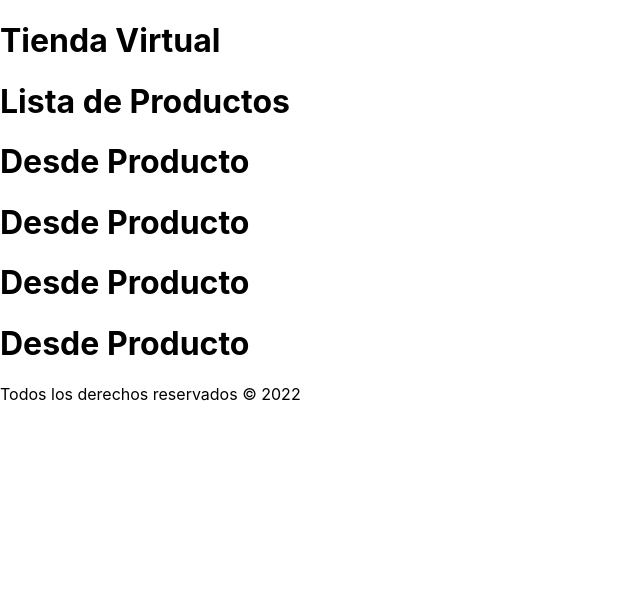
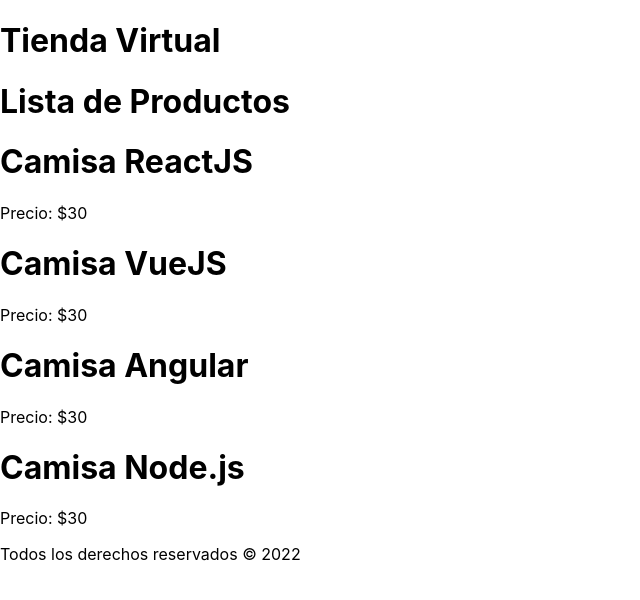
Before and after one commit to rdiazca/basicosreact, a React (Create React App) app: page / in a window 1280 px wide. Shown: the top 600 px of the page, without its empty margins (0-640 px from the left). Built offline with nearby package versions, Linux system fonts and the light colour scheme.

Commit message:
Mostrar contenido en el componente

```diff
--- a/src/components/ListaProductos.js
+++ b/src/components/ListaProductos.js
@@ -4,22 +4,22 @@ import Producto from "./Producto";
 class ListaProductos extends Component {
     state = {
         productos : [
-            { id : 1, name : "Camisa ReactJS", precio: 30 },
-            { id : 2, name : "Camisa VueJS", precio: 30 },
-            { id : 3, name : "Camisa Angular", precio: 30 },
-            { id : 4, name : "Camisa Node.js", precio: 30 }
+            { id : 1, nombre : "Camisa ReactJS", precio: 30 },
+            { id : 2, nombre : "Camisa VueJS", precio: 30 },
+            { id : 3, nombre : "Camisa Angular", precio: 30 },
+            { id : 4, nombre : "Camisa Node.js", precio: 30 }
         ]
     }
     render() {
 
-        const {productos} = this.state;
+        const productos = this.state.productos;
 
         return (
             <Fragment>
             <h1>Lista de Productos</h1>
             {productos.map(producto => (
                 <Producto
-                    key={producto.id}
+                     key = {producto.id}
                      producto = {producto}
 
                 />
--- a/src/components/Producto.js
+++ b/src/components/Producto.js
@@ -2,8 +2,11 @@ import React from 'react';
 
 
 
-const Producto = () => (
-        <h1>Desde Producto</h1>
+const Producto = ({producto}) => (
+        <div>
+            <h1>{producto.nombre}</h1>
+            <p>Precio: ${producto.precio}</p>
+        </div>
     );
 
 
```
